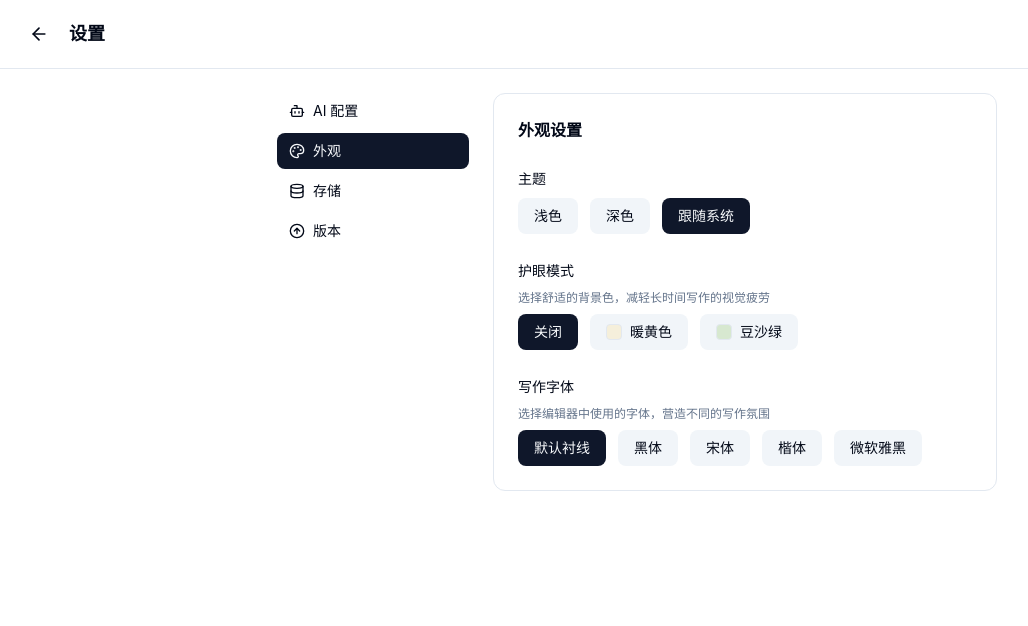
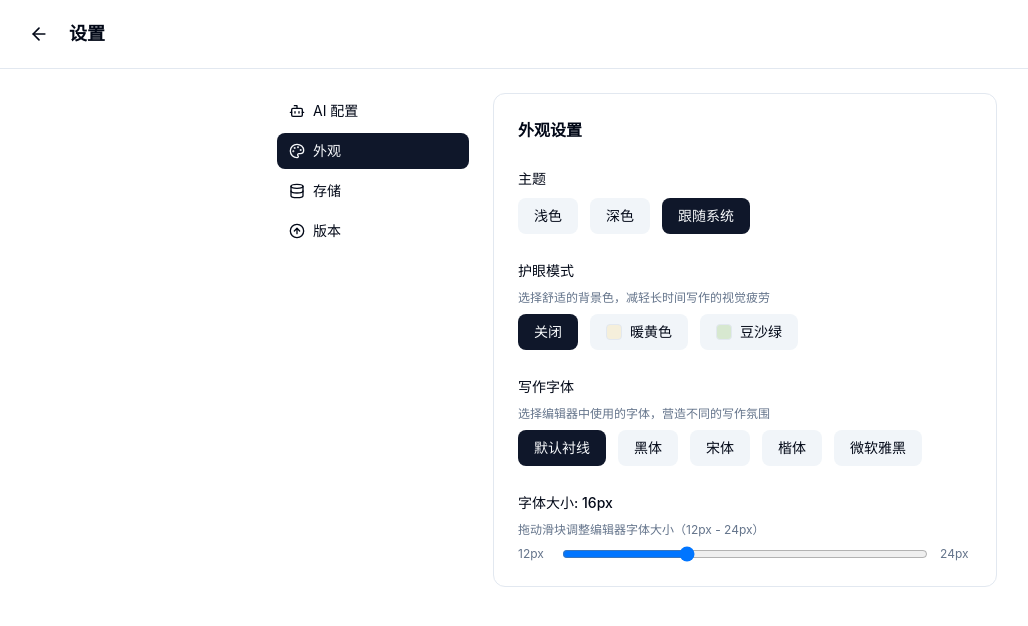
Before and after one commit to WangYajun369/ai-writing-platform, a React (Vite) app: page /settings in a window 1280 px wide. Both pictures are taken after a click on the button "外观". Shown: the top 626 px of the page, without its empty margins (3-1031 px from the left). Built offline with nearby package versions, Linux system fonts and the light colour scheme.

Commit message:
feat: 支持自定义编辑器字体大小 (12px-24px)

```diff
--- a/src/App.tsx
+++ b/src/App.tsx
@@ -13,6 +13,7 @@ import WorldbuildingPanel from './components/worldbuilding/WorldbuildingPanel'
 const STORAGE_KEY_THEME = 'mirageink-theme'
 const STORAGE_KEY_EYECARE = 'mirageink-eyecare'
 const STORAGE_KEY_FONT = 'mirageink-font'
+const STORAGE_KEY_FONT_SIZE = 'mirageink-font-size'
 
 const FONT_FAMILY_MAP: Record<string, string> = {
   serif: "'Noto Serif SC', Georgia, serif",
@@ -29,7 +30,7 @@ const FONT_FAMILY_MAP: Record<string, string> = {
  * 若检测到 worldwin=1 查询参数，仅渲染世界观资料库面板（独立窗口模式）。
  */
 function AppInit() {
-  const { setTheme, theme, eyeCareMode, setEyeCareMode, fontFamily, setFontFamily } = useAppStore()
+  const { setTheme, theme, eyeCareMode, setEyeCareMode, fontFamily, setFontFamily, fontSize, setFontSize } = useAppStore()
 
   // 检测是否为世界观独立窗口
   const worldWindowInfo = useMemo(() => {
@@ -53,6 +54,13 @@ function AppInit() {
     const savedFont = localStorage.getItem(STORAGE_KEY_FONT)
     if (savedFont && savedFont in FONT_FAMILY_MAP) {
       setFontFamily(savedFont as 'serif' | 'simhei' | 'simsun' | 'kaiti' | 'yahei')
+    }
+    const savedFontSize = localStorage.getItem(STORAGE_KEY_FONT_SIZE)
+    if (savedFontSize) {
+      const size = parseInt(savedFontSize, 10)
+      if (size >= 12 && size <= 24) {
+        setFontSize(size)
+      }
     }
   }, [])
 
@@ -96,6 +104,12 @@ function AppInit() {
     localStorage.setItem(STORAGE_KEY_FONT, fontFamily)
   }, [fontFamily])
 
+  // 字体大小应用
+  useEffect(() => {
+    document.documentElement.style.setProperty('--font-editor-size', `${fontSize}px`)
+    localStorage.setItem(STORAGE_KEY_FONT_SIZE, String(fontSize))
+  }, [fontSize])
+
   // 世界观独立窗口模式
   if (worldWindowInfo.isWorld && worldWindowInfo.bookId) {
     return (
--- a/src/components/editor/EditorToolbar.tsx
+++ b/src/components/editor/EditorToolbar.tsx
@@ -19,6 +19,7 @@ import {
   ZapIcon,
   KeyboardIcon,
   LayoutIcon,
+  TypeIcon,
 } from 'lucide-react'
 import {
     sidebarOpenAtom,
@@ -27,7 +28,7 @@ import {
     aiPanelOpenAtom,
     historyPanelOpenAtom, isSavingAtom, lastSavedAtom,
 } from '@/stores/uiAtoms.ts'
-import { useCurrentBook } from '@/stores/appStore.ts'
+import { useCurrentBook, useAppStore } from '@/stores/appStore.ts'
 import { cn } from '@/lib/utils.ts'
 
 export default function EditorToolbar() {
@@ -39,6 +40,7 @@ export default function EditorToolbar() {
   const [historyPanelOpen, setHistoryPanelOpen] = useAtom(historyPanelOpenAtom)
   const [worldWindowOpen, setWorldWindowOpen] = useState(false)
   const currentBook = useCurrentBook()
+  const { fontSize, setFontSize } = useAppStore()
 
   async function handleToggleWorldWindow() {
     if (worldWindowOpen) {
@@ -95,6 +97,24 @@ export default function EditorToolbar() {
       />
 
       <div className="flex-1" />
+
+      {/* 字体大小滑块 */}
+      <div className="flex items-center gap-1.5">
+        <TypeIcon className="w-3.5 h-3.5 text-muted-foreground" />
+        <input
+          type="range"
+          min={12}
+          max={24}
+          step={1}
+          value={fontSize}
+          onChange={(e) => setFontSize(parseInt(e.target.value, 10))}
+          className="w-20 h-1 accent-primary cursor-pointer"
+          title={`字体大小: ${fontSize}px`}
+        />
+        <span className="text-xs text-muted-foreground w-7 text-right tabular-nums">{fontSize}px</span>
+      </div>
+
+      <div className="w-px h-5 bg-border mx-1" />
 
       {/* 功能按钮组 */}
       <ToolbarBtn
--- a/src/pages/SettingsPage.tsx
+++ b/src/pages/SettingsPage.tsx
@@ -16,7 +16,7 @@ type Tab = 'ai' | 'appearance' | 'storage' | 'version'
 
 export default function SettingsPage() {
   const navigate = useNavigate()
-  const { aiConfig, setAiConfig, theme, setTheme, eyeCareMode, setEyeCareMode, fontFamily, setFontFamily } = useAppStore()
+  const { aiConfig, setAiConfig, theme, setTheme, eyeCareMode, setEyeCareMode, fontFamily, setFontFamily, fontSize, setFontSize } = useAppStore()
   const [activeTab, setActiveTab] = useState<Tab>('ai')
 
   return (
@@ -64,9 +64,11 @@ export default function SettingsPage() {
               theme={theme}
               eyeCareMode={eyeCareMode}
               fontFamily={fontFamily}
+              fontSize={fontSize}
               onThemeChange={setTheme}
               onEyeCareChange={setEyeCareMode}
               onFontFamilyChange={setFontFamily}
+              onFontSizeChange={setFontSize}
             />
           )}
           {activeTab === 'storage' && (
@@ -179,16 +181,20 @@ function AppearanceSection({
   theme,
   eyeCareMode,
   fontFamily,
+  fontSize,
   onThemeChange,
   onEyeCareChange,
   onFontFamilyChange,
+  onFontSizeChange,
 }: {
   theme: string
   eyeCareMode: string
   fontFamily: string
+  fontSize: number
   onThemeChange: (t: 'light' | 'dark' | 'system') => void
   onEyeCareChange: (m: 'off' | 'warm' | 'green') => void
   onFontFamilyChange: (f: 'serif' | 'simhei' | 'simsun' | 'kaiti' | 'yahei') => void
+  onFontSizeChange: (s: number) => void
 }) {
   const fontOptions = [
     { value: 'serif', label: '默认衬线' },
@@ -271,6 +277,27 @@ function AppearanceSection({
               {label}
             </button>
           ))}
+        </div>
+      </div>
+
+      {/* 字体大小 */}
+      <div className="space-y-2">
+        <label className="text-sm font-medium">字体大小: {fontSize}px</label>
+        <p className="text-xs text-muted-foreground">
+          拖动滑块调整编辑器字体大小（12px - 24px）
+        </p>
+        <div className="flex items-center gap-3">
+          <span className="text-xs text-muted-foreground w-8">12px</span>
+          <input
+            type="range"
+            min={12}
+            max={24}
+            step={1}
+            value={fontSize}
+            onChange={(e) => onFontSizeChange(parseInt(e.target.value, 10))}
+            className="flex-1"
+          />
+          <span className="text-xs text-muted-foreground w-8">24px</span>
         </div>
       </div>
     </div>
--- a/src/stores/appStore.ts
+++ b/src/stores/appStore.ts
@@ -31,6 +31,9 @@ interface AppState {
   // 全局字体
   fontFamily: 'serif' | 'simhei' | 'simsun' | 'kaiti' | 'yahei'
 
+  // 全局字体大小（px）
+  fontSize: number
+
   // Actions
   setBooks: (books: Book[]) => void
   setCurrentBookId: (id: string | null) => void
@@ -47,6 +50,7 @@ interface AppState {
   setTheme: (theme: 'light' | 'dark' | 'system') => void
   setEyeCareMode: (mode: 'off' | 'warm' | 'green') => void
   setFontFamily: (font: AppState['fontFamily']) => void
+  setFontSize: (size: number) => void
   setDbStatus: (status: AppState['dbStatus']) => void
   setLoadingBooks: (v: boolean) => void
   setLoadingChapters: (v: boolean) => void
@@ -73,6 +77,7 @@ export const useAppStore = create<AppState>()(
     theme: 'system',
     eyeCareMode: 'off',
     fontFamily: 'serif',
+    fontSize: 16,
 
     setBooks: (books) => set({ books }),
     setCurrentBookId: (id) => set({ currentBookId: id }),
@@ -105,6 +110,7 @@ export const useAppStore = create<AppState>()(
     setTheme: (theme) => set({ theme }),
     setEyeCareMode: (eyeCareMode) => set({ eyeCareMode }),
     setFontFamily: (fontFamily) => set({ fontFamily }),
+    setFontSize: (fontSize) => set({ fontSize }),
     setDbStatus: (dbStatus) => set({ dbStatus }),
     setLoadingBooks: (v) => set({ isLoadingBooks: v }),
     setLoadingChapters: (v) => set({ isLoadingChapters: v }),
--- a/src/styles/globals.css
+++ b/src/styles/globals.css
@@ -167,7 +167,7 @@
 
 .tiptap-editor {
   @apply prose prose-neutral dark:prose-invert max-w-none;
-  font-size: 16px;
+  font-size: var(--font-editor-size, 16px);
   line-height: 2;
   letter-spacing: 0.02em;
 }
```
